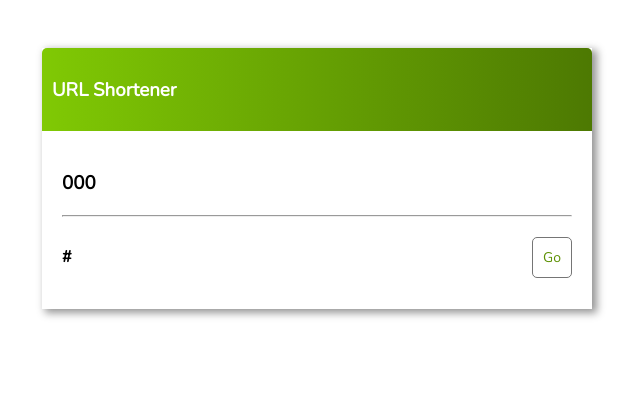
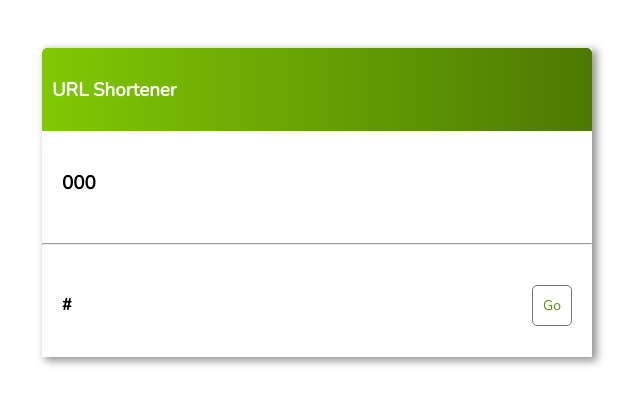
Before and after one commit to estian-rosslee/url-shortener, a Django app: template url_shortener/base/templates/base/url_detail.html in a window 1280 px wide. Shown: the top 405 px of the page, without its empty margins (323-963 px from the left). Run offline with Django 4.2, Linux system fonts and the light colour scheme; the template is opened without the code that fills it: values that come from a table or form of the project are taken from there, others are empty; tables that the repository leaves empty hold one stand-in row (values such as "Sample post").

Commit message:
some small style changes

```diff
--- a/url_shortener/base/templates/base/base.html
+++ b/url_shortener/base/templates/base/base.html
@@ -65,6 +65,10 @@
             border-bottom: 1px solid gainsboro;
         }
         .detail-wrapper{
+            align-items: center;
+            justify-content: space-between;
+        }
+        .detail-wrapper-item{
             padding: 20px;
         }
     </style>
--- a/url_shortener/base/templates/base/url_detail.html
+++ b/url_shortener/base/templates/base/url_detail.html
@@ -5,9 +5,9 @@
     <h3>URL Shortener</h3>
 </div>
 <div class="detail-wrapper">
-    <div><h3>{{url_object.short_code}}</h3></div>
+    <div class="detail-wrapper-item"><h3>{{url_object.short_code}}</h3></div>
     <hr>
-    <div style="display: flex; align-items: center; justify-content: space-between;">
+    <div class="detail-wrapper-item" style="display: flex; align-items: center; justify-content: space-between;">
         <div>
             <h4>{{ url_object.url|truncatechars:24 }}</h4>
         </div>
```
